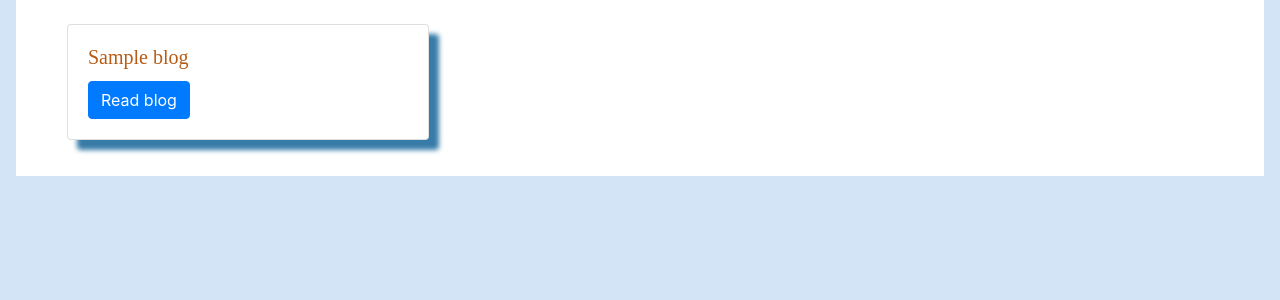
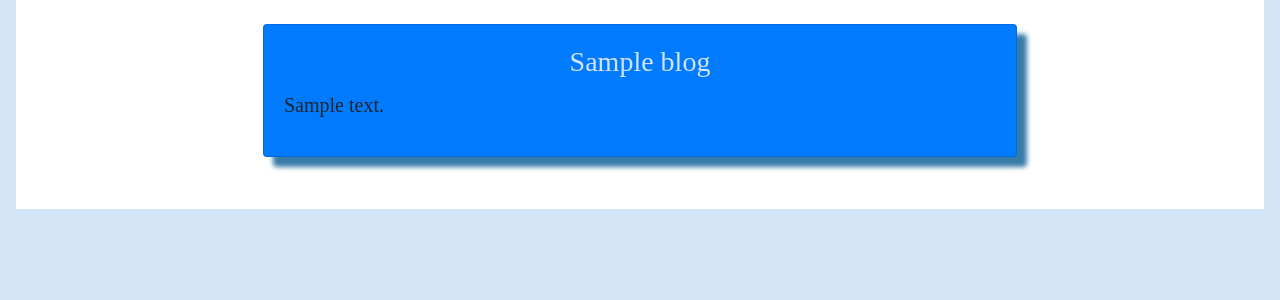
Before and after one commit to Kernael92/post, a Python web app: template templates/index.html in a window 1280 px wide. Shown: the part 147-447 px from the top of the page. Run offline with Jinja, Linux system fonts and the light colour scheme; the template is opened without the code that fills it: most values are stand-ins (such as "Sample title", 1, 10 or a date in 2020); some libraries are stand-ins or nearby versions.

Commit message:
update the home page styling by adding background color and fonts

```diff
--- a/static/css/style.css
+++ b/static/css/style.css
@@ -1,9 +1,12 @@
+@import url('https://fonts.googleapis.com/css?family=Nanum+Gothic');
+
 html { font-family: sans-serif; background: #D4E4F7; padding: 1rem; }
 body { padding:20px;
     margin: 20px;
     border: 20px;margin: 0 auto; background: #D4E4F7; }
-h1 { font-family: serif; color: #B85B14; margin: 1rem 0; }
-h5 { font-family: serif; color: #B85B14; margin: 1rem 0; }
+h1 { font-family: serif; color: #B85B14; margin: 1rem 0; font-weight: bold;}
+h3 { font-family: serif; color: #D4E4F7; margin: 1rem 0; font-weight: bold;}
+p {font-family: serif; margin: 1rem 0; font-size: 20px;}
 a { color: #341C09; }
 hr { border: none; border-top: 1px solid #D4E4F7; }
 nav { background: #341C09; display: flex; align-items: center; padding: 0 0.5rem; }
@@ -27,5 +30,5 @@ nav ul li a, nav ul li span, header .action { display: block; padding: 0.5rem; }
 .content textarea { min-height: 12em; resize: vertical; }
 input.danger { color: #cc2f2e; }
 input[type=submit] { align-self: start; min-width: 10em; }
-.card{box-shadow: 10px 10px 5px #377ba8; background-color:#236AB9 }
+.card{box-shadow: 10px 10px 5px #377ba8;  }
 .modal-content{background-color: #236AB9;}
--- a/templates/base.html
+++ b/templates/base.html
@@ -51,7 +51,6 @@
         <script defer src="https://use.fontawesome.com/releases/v5.0.13/js/all.js" integrity="sha384-xymdQtn1n3lH2wcu0qhcdaOpQwyoarkgLVxC/wZ5q7h9gHtxICrpcaSUfygqZGOe" crossorigin="anonymous"></script>
         <!--This is used for search icon. Instead putting icon manually it is loaded from fontawesome-->
         <script src="https://ajax.googleapis.com/ajax/libs/jquery/3.4.1/jquery.min.js"></script>
-        <script src="https://cdnjs.cloudflare.com/ajax/libs/popper.js/1.14.7/umd/popper.min.js"></script>
         <script src="https://maxcdn.bootstrapcdn.com/bootstrap/4.3.1/js/bootstrap.min.js"></script>
 
     </section>
--- a/templates/index.html
+++ b/templates/index.html
@@ -11,23 +11,28 @@
 <div class="container-fluid">
     <div class='row'>
         {% for blog in blogs %}
-        <div class="col-lg-4 col-md-4 col-sm-4">
-            <div class='card'>
+        <div class="col-lg-2 col-md-2 col-sm-2">
+
+        </div>
+        <div class="col-lg-8 col-md-8 col-sm-8">
+            <div class='card w-80 text-black bg-primary mb-3 '>
                 <div class="card-body">
                     <article>
                         <header>
-                            <h5 class="card-title">{{ blog['title'] }}</h1>
+                            <h3 class="card-title" style="text-align: center;">{{ blog['title'] }}</h3>
                         </header>
                         {# button to trigger modal #}
-                        <button type="button" class="btn btn-primary" data-toggle="modal" data-target="#myModal{{ blog['id'] }}">Read blog</button>
-
+                        {#<button type="button" class="btn btn-primary" data-toggle="modal" data-target="#myModal{{blog.title}}">Read blog</button>#}
+                        <body>
+                            <p>{{blog['body']}}</p>
+                        </body>
                         <footer>
                         {% if g.user %}
-                        <p>Created by {{ g.user['username'] }}</p>
+                        <p style="color: #D4E4F7; text-align: center; font-style: italic; font-size:20px;">Written by {{ g.user['username'] }}</p>
                         {% endif %}
                         {% for user in users.find() %}
                             {% if g.user['username'] == user['username'] %}
-                            <p><a class="action" href="{{ url_for('update', id=blog['id']) }}">Edit Post</a></p>
+                            <p style="text-align: center; font-size:20px; font-weight: 200;"><a class="action" href="{{ url_for('update', id=blog['id']) }}" style="color: #341C09; ">Edit Post</a></p>
                             {% endif %}
                         </footer>
                         {% endfor %}
@@ -37,14 +42,18 @@
                     {%endif%}
                 </div>
             </div>
-        </div>
+
         {% else %}
             <div> <h1>No posts available</h1></div>
         {% endfor %}
+        </div>
+    <div class="col-lg-2 col-md-2 col-sm-2">
     </div>
+    </div>
+
     {% for blog in blogs %}
     {# The modal #}
-    <div class="modal fade" tabindex="-1" role="dialog">
+    <div class="modal fade" tabindex="-1" role="dialog" id="myModal">
         <div class="modal-dialog" role='document'>
             <div class="modal-content">
                 {# modal header #}
```
